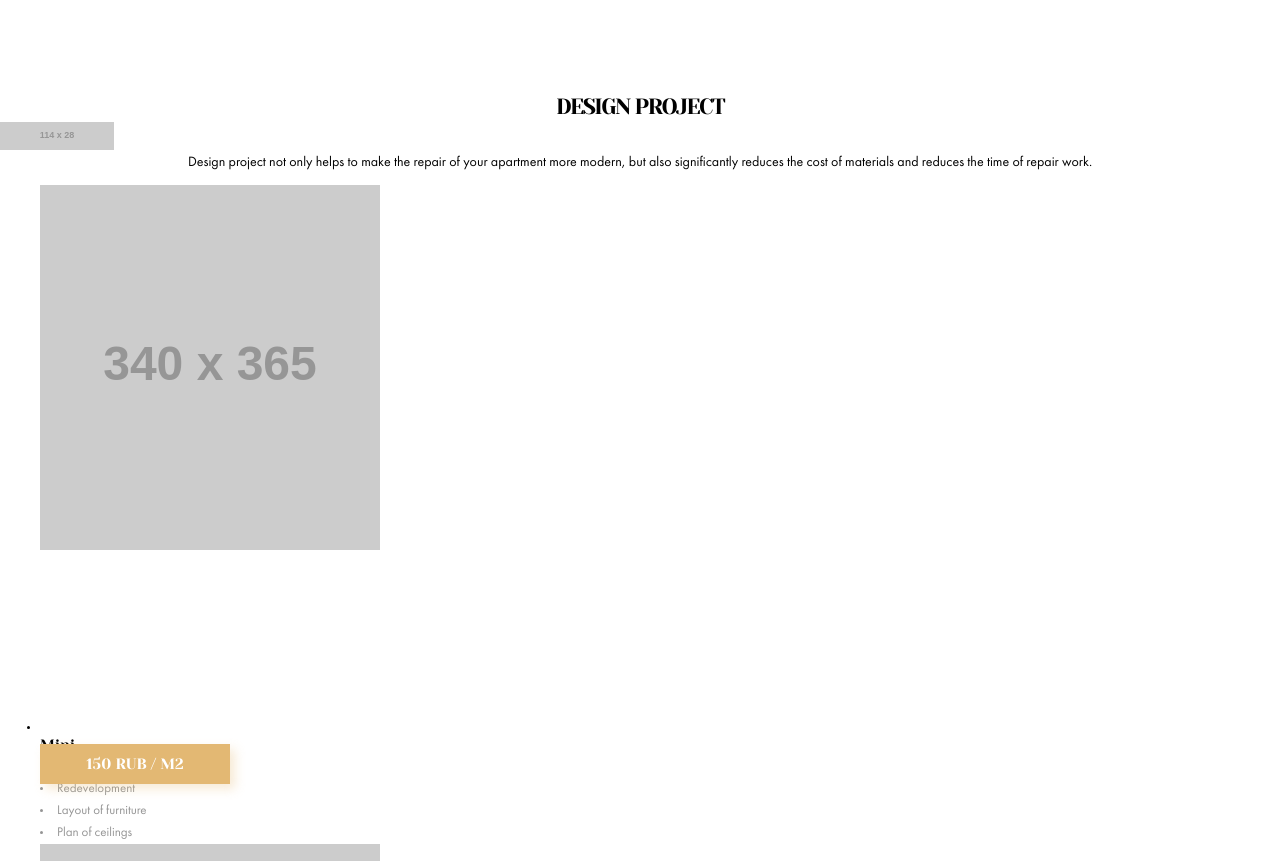
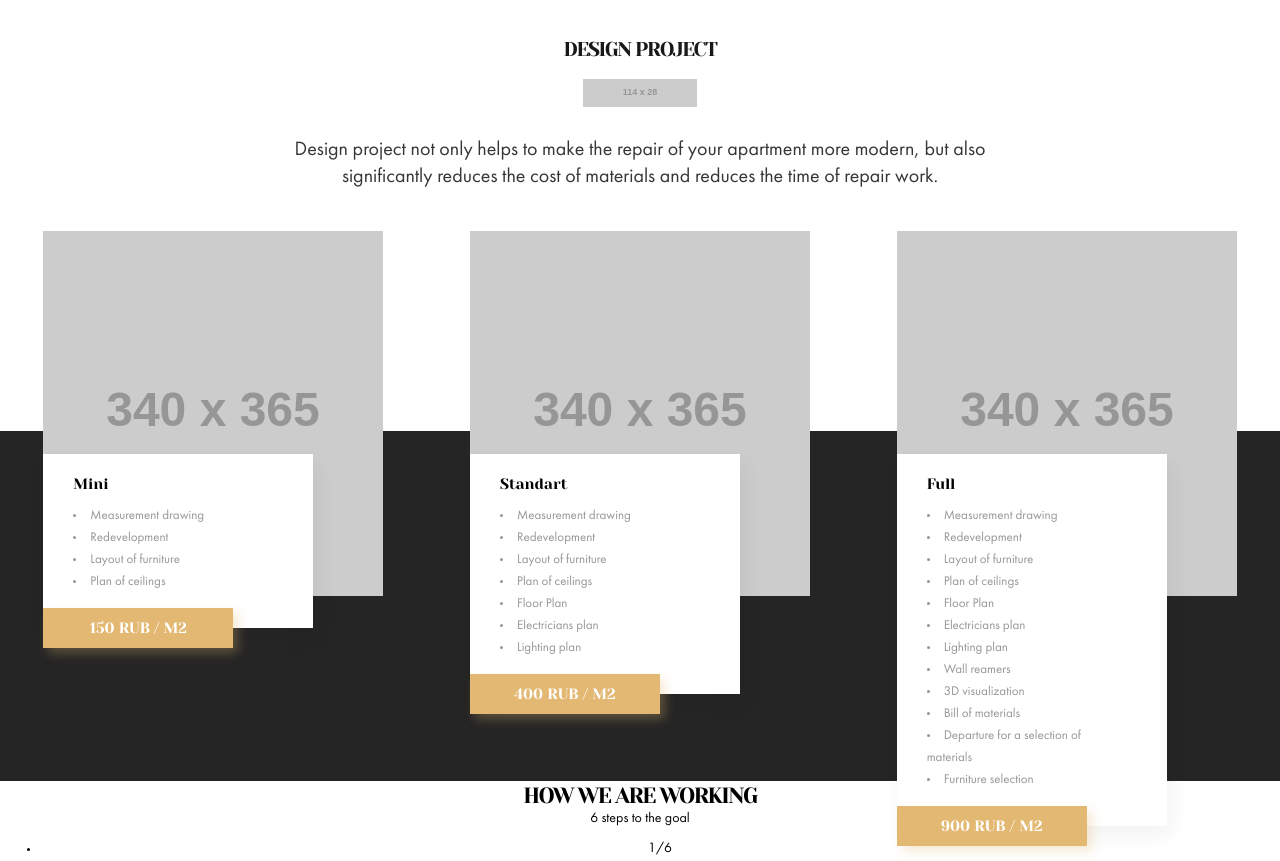
Before and after one commit to aykuli/repair-design-project, a website: page src/index.html in a window 1280 px wide. Shown: the part 4562-5423 px from the top of the page. Drawn offline with nearby package versions, Linux system fonts and the light colour scheme; files that its build step writes are made by us from their sources; placeholder pictures from the web are drawn by us; files whose address does not match are found by name.

Commit message:
feat: styling design-project block

```diff
--- a/src/index.html
+++ b/src/index.html
@@ -175,10 +175,10 @@
           class="repair__icon"
           alt="repair icon"
           width="114" height="28">
-        <ul class="repair__list">
-          <li class="repair__item cart">
+        <ul class="cart__wrap">
+          <li class="cart">
             <picture>
-              <source media="(max-width: 1250px)" srcset="http://placehold.it/340x365">
+              <source media="(max-width: 1400px)" srcset="http://placehold.it/340x365">
               <img  src="http://placehold.it/392x421"
                     class="cart__img"
                     alt="Redecorating">
@@ -194,12 +194,12 @@
                 <li class="cart__item">Replacing sockets and switches</li>
                 <li class="cart__item">Replacing doors</li>
               </ul>
+              <p class="cart__cost">from 900 rub / m2</p>
             </div>
-            <p class="cart__cost">from 900 rub / m2</p>
           </li>
-          <li class="repair__item cart">
+          <li class="cart">
             <picture>
-              <source media="(max-width: 1250px)" srcset="http://placehold.it/340x365">
+              <source media="(max-width: 1400px)" srcset="http://placehold.it/340x365">
               <img  src="http://placehold.it/392x421"
                     class="cart__img">
             </picture>
@@ -214,12 +214,12 @@
                 <li class="cart__item">Replacing sockets and switches</li>
                 <li class="cart__item">Replacing doors</li>
               </ul>
+              <p class="cart__cost">from 1800 rub / m2</p>
             </div>
-              <p class="cart__cost">from 1800 rub / m2</p>
           </li>
-          <li class="repair__item cart">
+          <li class="cart">
             <picture>
-              <source media="(max-width: 1250px)" srcset="http://placehold.it/340x365">
+              <source media="(max-width: 1400px)" srcset="http://placehold.it/340x365">
               <img  src="http://placehold.it/392x421"
                     class="cart__img"
                     alt="Overhaul">
@@ -235,8 +235,8 @@
                 <li class="cart__item">Replacing sockets and switches</li>
                 <li class="cart__item">Replacing doors</li>
               </ul>
+              <p class="cart__cost">from 4000 rub / m2</p>
             </div>
-              <p class="cart__cost">from 4000 rub / m2</p>
           </li>
         </ul>
       </section>
@@ -295,7 +295,6 @@
           <p class="request__discount">Help save 10 - 20% of the cost of materials</p>
         </div>
       </section>
-
       <section class="design-types">
         <div class="design-types__column--text">
           <h2 class="design-types__title">We realize your wildest fantasies</h2>
@@ -448,20 +447,23 @@
           </div>
         </div>
       </section>
-
       <section class="design-project">
         <h2 class="design-project__title">design project</h2>
-        <img  src="http://placehold.it/114x28"
-              class="design-project__icon"
+        <img  class="design-project__icon"
+              src="http://placehold.it/114x28"
               alt="design project icon"
               width="114" height="28">
         <p class="design-project__desc">Design project not only helps to make the repair of your apartment more modern, but also significantly reduces the cost of materials and reduces the time of repair work.</p>
-        <ul class="design-project__list">
-          <li class="design-project__item cart">
-            <img  src="http://placehold.it/340x365"
+        <ul class="cart__wrap">
+          <li class="cart">
+            <picture>
+              <source media="(max-width: 1400px)" srcset="http://placehold.it/340x365">
+              <img  src="http://placehold.it/392x421"
                     class="cart__img"
-                  alt="Redecorating">
-            <h3 class="cart--title">Mini</h3>
+                    alt="Mini design project">
+            </picture>
+            <div class="cart__list--wrap">
+              <h3 class="cart__title">Mini</h3>
               <ul class="cart__list">
                 <li class="cart__item">Measurement drawing</li>
                 <li class="cart__item">Redevelopment</li>
@@ -469,12 +471,17 @@
                 <li class="cart__item">Plan of ceilings</li>
               </ul>
               <p class="cart__cost">150 rub / m2</p>
+            </div>
           </li>
-          <li class="design-project__item cart">
-            <img  src="http://placehold.it/340x365"
+          <li class="cart">
+            <picture>
+              <source media="(max-width: 1400px)" srcset="http://placehold.it/340x365">
+              <img  src="http://placehold.it/392x421"
                     class="cart__img"
-                  alt="Redecorating">
-            <h3 class="cart--title">Standart</h3>
+                    alt="Standart design project">
+            </picture>
+            <div class="cart__list--wrap">
+              <h3 class="cart__title">Standart</h3>
               <ul class="cart__list">
                 <li class="cart__item">Measurement drawing</li>
                 <li class="cart__item">Redevelopment</li>
@@ -485,12 +492,17 @@
                 <li class="cart__item">Lighting plan</li>
               </ul>
               <p class="cart__cost">400 rub / m2</p>
+            </div>
           </li>
-          <li class="design-project__item cart">
-            <img  src="http://placehold.it/340x365"
+          <li class="cart">
+            <picture>
+              <source media="(max-width: 1400px)" srcset="http://placehold.it/340x365">
+              <img  src="http://placehold.it/392x421"
                     class="cart__img"
-                  alt="Redecorating">
-            <h3 class="cart--title">Full</h3>
+                    alt="Full design project">
+            </picture>
+            <div class="cart__list--wrap">
+              <h3 class="cart__title">Full</h3>
               <ul class="cart__list">
                 <li class="cart__item">Measurement drawing</li>
                 <li class="cart__item">Redevelopment</li>
@@ -506,9 +518,11 @@
                 <li class="cart__item">Furniture selection</li>
               </ul>
               <p class="cart__cost">900 rub / m2</p>
+            </div>
           </li>
         </ul>
       </section>
+
       <section class="steps">
         <div class="steps__right-container">
           <h2 class="steps__title">How we are working</h2>
--- a/src/sass/blocks/_cart.scss
+++ b/src/sass/blocks/_cart.scss
@@ -1,27 +1,37 @@
 .cart {
   position: relative;
-  // width: 340px;
-  // height: 484px;
+
+  margin: 0 auto;
+
   text-align: left;
+
+  &__wrap {
+    @include reset-list;
+
+    display: flex;
+    flex-wrap: wrap;
+    justify-content: space-between;
+  }
 
   &__img {
     margin-bottom: 180px;
   }
 
   &__list {
+    position: relative;
+
     @include reset-list;
 
     list-style: inside;
 
     &--wrap {
       position: absolute;
-      bottom: 80px;
+      top: 223px;
       left: 0;
 
       width: 200px;
-      height: 200px;
 
-      padding: 20px 40px 20px 30px;
+      padding: 20px 40px 35px 30px;
 
       background: #FFFFFF;
       box-shadow: 5px 10px 20px rgba(0, 0, 0, 0.05);
@@ -41,7 +51,7 @@
 
   &__cost {
     position: absolute;
-    bottom: 60px;
+    bottom: -20px;
     left: 0;
 
     width: 190px;
@@ -63,6 +73,10 @@
 
 @media(min-width: 1400px) {
   .cart {
+    &__wrap {
+      padding: 0 100px;
+    }
+
     &__title {
       font-size: 18px;
       line-height: 25px;
@@ -73,7 +87,7 @@
         bottom: 30px;
 
         width: 270px;
-        height: 210px;
+        min-height: 210px;
         padding: 25px 30px 50px;
       }
     }
@@ -84,10 +98,10 @@
     }
 
     &__cost {
-      bottom: 15px;
+      bottom: -27px;
 
       width: 230px;
-      height: 55px;
+      height: 54px;
 
       font-size: 18px;
       line-height: 55px;
--- /dev/null
+++ b/src/sass/blocks/_design-project.scss
@@ -0,0 +1,47 @@
+.design-project {
+  padding-top: 50px;
+
+  text-align: center;
+
+  background-color: $color-black-mobile;
+
+  &__title {
+    margin-bottom: 15px;
+
+    color: #fff;
+  }
+
+  &__icon {
+    margin-bottom: 25px;
+  }
+
+  &__desc {
+    max-width: 330px;
+    margin: 0 auto 40px;
+
+    font-size: 15px;
+    line-height: 20px;
+    color: #FFFFFF;
+  }
+}
+
+@media(min-width: 1200px) {
+  .design-project {
+    background: linear-gradient(to top, $color-black-mobile 0%, $color-black-mobile 350px, #fff 350px, #fff 100%);;
+
+    &__title {
+      font-size: 20px;
+      line-height: 28px;
+      color: #181818;
+    }
+
+    &__desc {
+      max-width: 760px;
+
+      font-size: 20px;
+      line-height: 27px;
+      text-align: center;
+      color: #363636;
+    }
+  }
+}
--- a/src/sass/blocks/_design-types.scss
+++ b/src/sass/blocks/_design-types.scss
@@ -1,7 +1,5 @@
 .design-types {
-  margin-bottom: 50px;
-
-  background: linear-gradient(to top, #000 0%, #000 120px, #fff 120px, #fff 100%);
+  background: linear-gradient(to top, $color-black-mobile 0%, $color-black-mobile 120px, #fff 120px, #fff 100%);
 
   &__title {
     max-width: 260px;
--- a/src/sass/blocks/_repair.scss
+++ b/src/sass/blocks/_repair.scss
@@ -2,6 +2,7 @@
   padding-top: 35px;
 
   text-align: center;
+
   background: #fff;
 
   &__title {
@@ -12,14 +13,6 @@
     margin-bottom: 40px;
   }
 
-  &__list {
-    @include reset-list;
-
-    display: flex;
-    flex-wrap: wrap;
-    justify-content: space-between;
-  }
-
   &__item {
     width: 340px;
     margin: 0 auto;
@@ -28,16 +21,8 @@
 
 @media(min-width: 1400px) {
   .repair {
-    padding: 35px 100px 0;
-
     &__icon {
       margin-bottom: 30px;
-    }
-
-    &__list {
-      justify-content: space-between;
-      margin-bottom: 130px;
-      margin-right: 10px;
     }
 
     &__item {
--- a/src/sass/style.scss
+++ b/src/sass/style.scss
@@ -13,7 +13,7 @@
 @import './blocks/online-control';
 @import './blocks/repair';
 @import './blocks/design-types';
-// @import '.';
+@import './blocks/design-project';
 // @import '.';
 // @import '.';
 // @import '.';
```
Lines whose indentation alone changed are shown as unchanged.
